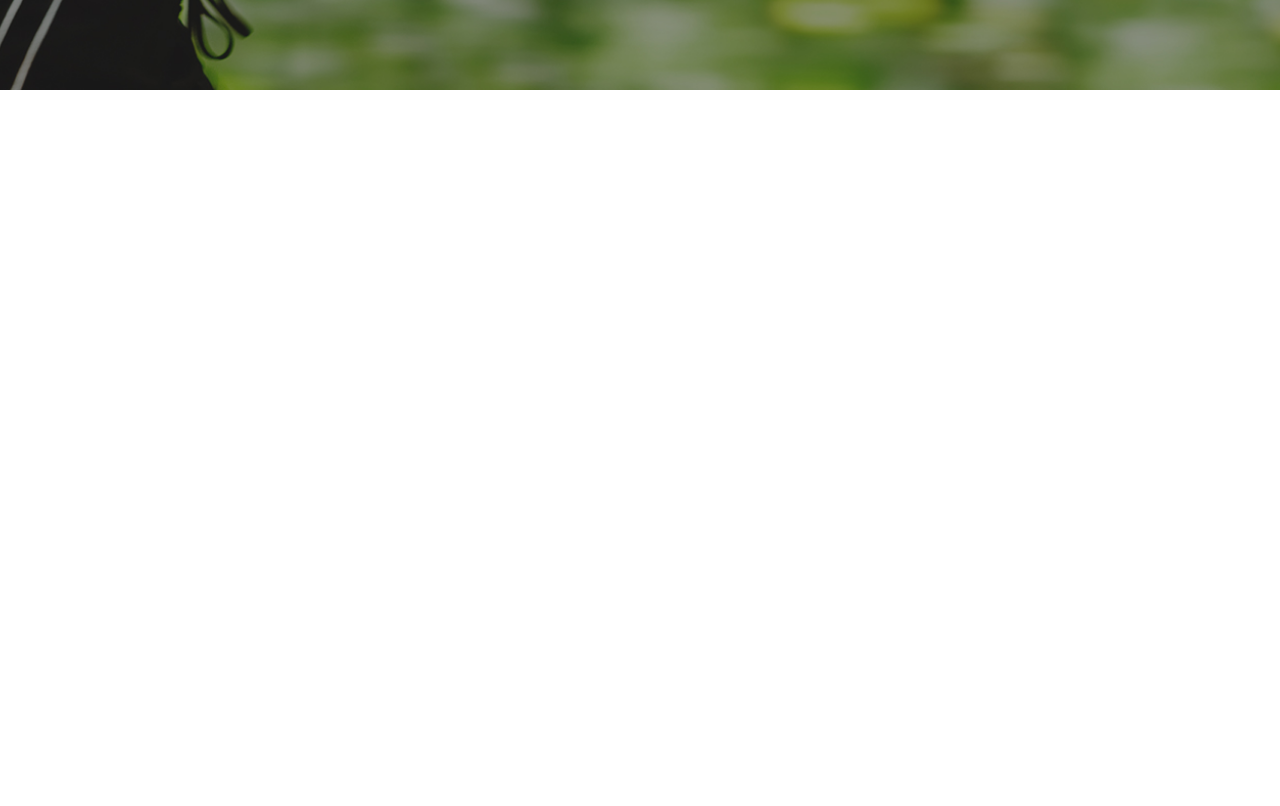
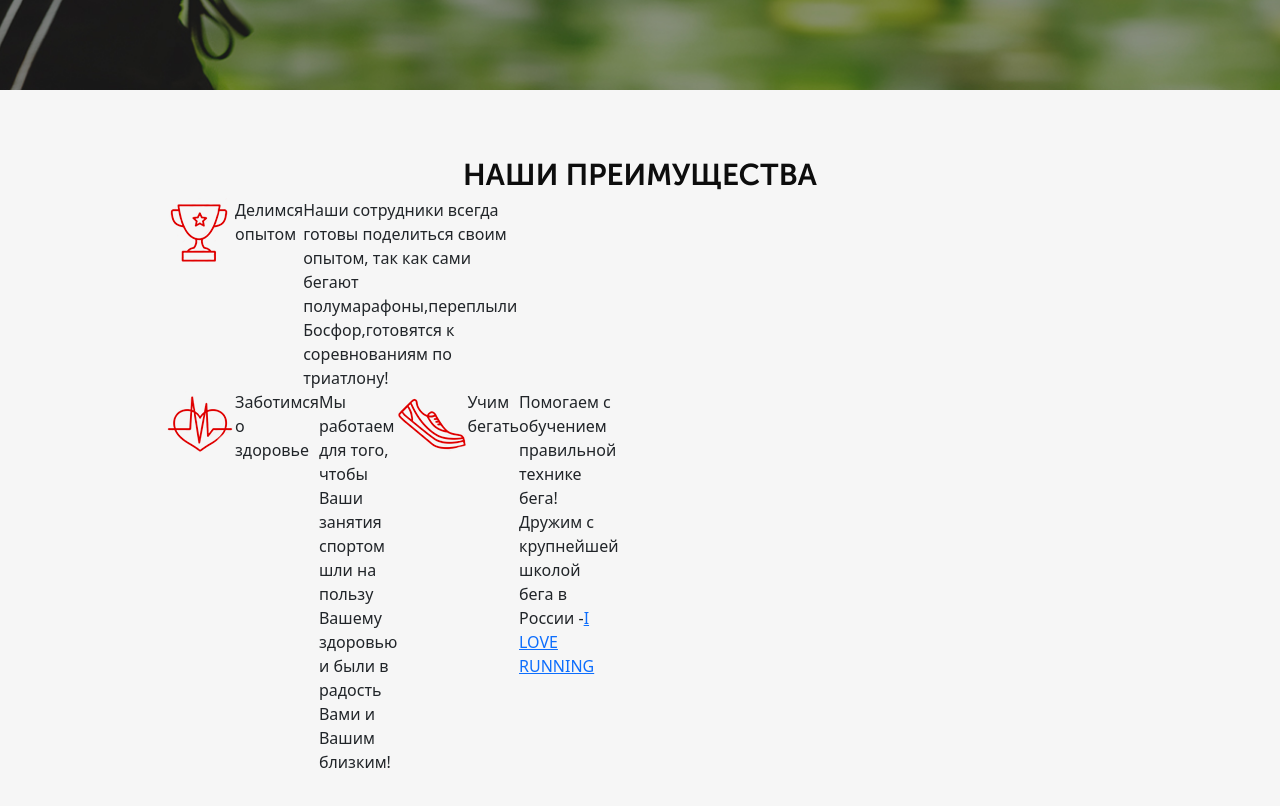
Before and after one commit to Nursultan-prog/Puls, a plain HTML site: page src/index.html in a window 1280 px wide. Shown: the part 574-1380 px from the top of the page. Before the commit the page ends 800 px from the top, so only its background shows below. Drawn offline with Linux system fonts and the light colour scheme.

Commit message:
second commit

```diff
--- a/src/index.html
+++ b/src/index.html
@@ -54,5 +54,41 @@
         </div>
     </div>
 
+    <div class="advantages">
+        <div class="container">
+            <h2 class="advantages__header">НАШИ ПРЕИМУЩЕСТВА</h2>
+
+
+                <div class="advantages__block">
+                    <div class="advantages__icon">
+                        <img src="icons/second_section/cup.png" alt="cup">
+                    </div>
+                    <div class="advantages__subtitle">Делимся опытом</div>
+                    <div class="advantages__text">Наши сотрудники всегда готовы поделиться своим опытом,  так как cами бегают полумарафоны,переплыли Босфор,готовятся к соревнованиям по триатлону!</div>
+                </div>
+
+                <div class="advantages__block">
+                    <div class="advantages__icon">
+                        <img src="icons/second_section/heart.png" alt="heart">
+                    </div>
+                    <div class="advantages__subtitle">Заботимся о здоровье</div>
+                    <div class="advantages__text">Мы работаем для того,  чтобы Ваши занятия спортом шли на пользу Вашему здоровью и были в радость Вами и Вашим близким!</div>
+
+                <div class="advantages__block">
+                    <div class="advantages__icon">
+                        <img src="icons/second_section/shoe.png" alt="shoe">
+                    </div>
+                    <div class="advantages__subtitle">Учим бегать</div>
+                    <div class="advantages__text">Помогаем с обучением  правильной технике бега!  Дружим с крупнейшей школой бега в России -<a href="#">I LOVE RUNNING</a></div>
+
+                </div>
+
+
+        </div>
+    </div>
+
+
+
+
 </body>
 </html>
--- /dev/null
+++ b/src/sass/block/_advantages.sass
@@ -0,0 +1,14 @@
+.advantages
+    min-height: 475px
+    padding: 70px 0 76px 0
+    background: rgb(246, 246, 246)
+    &__header
+        text-align: center
+        color: rgb(13, 13, 13)
+        font-family: 'MuseoSansCyrl-700'
+        font-size: 30px
+        font-weight: 700
+        line-height: 30px
+    &__block
+        display: flex
+        width: 275px
--- a/src/sass/style.sass
+++ b/src/sass/style.sass
@@ -2,6 +2,7 @@
 @import "block/_promo"
 @import "block/_header"
 @import "block/_button"
+@import "block/_advantages"
 .container
     max-width: 950px
     margin: 0 auto
```
Also changed, not shown: src/css/style.css, 1 other file.
